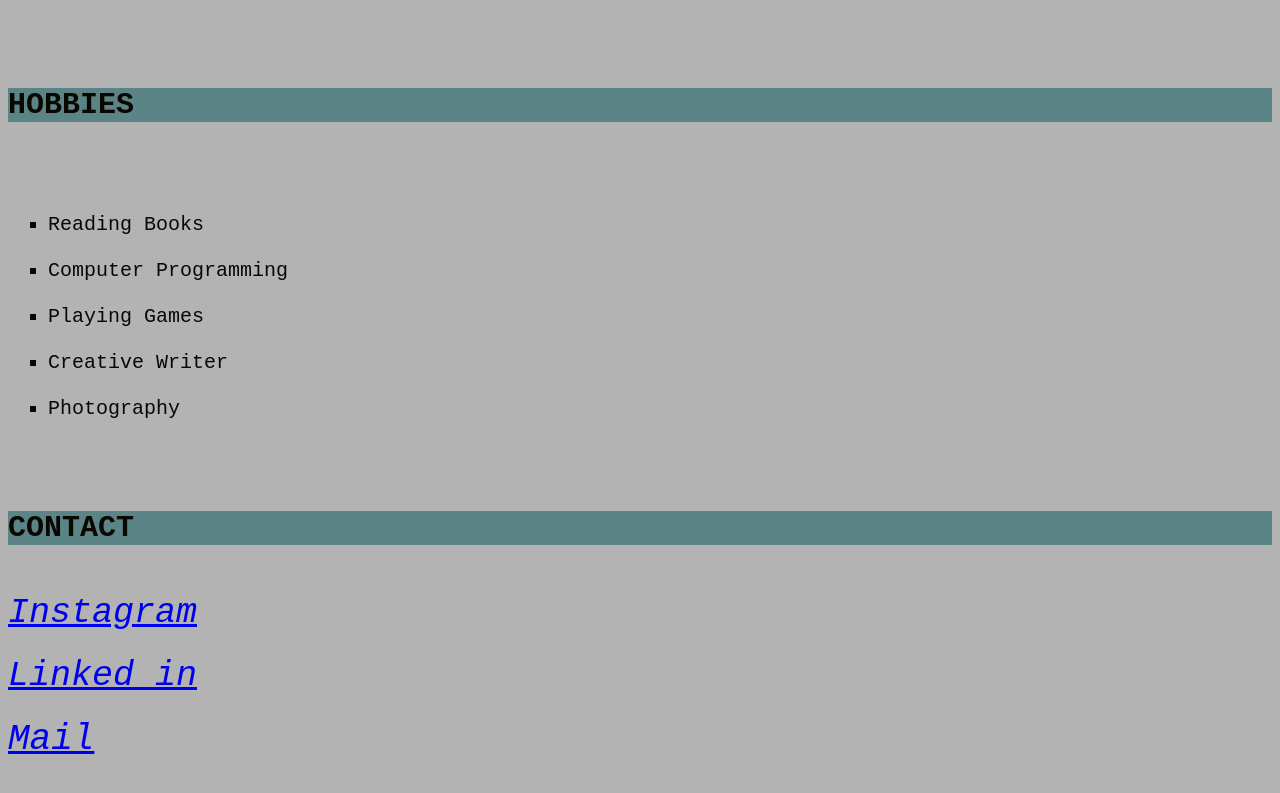
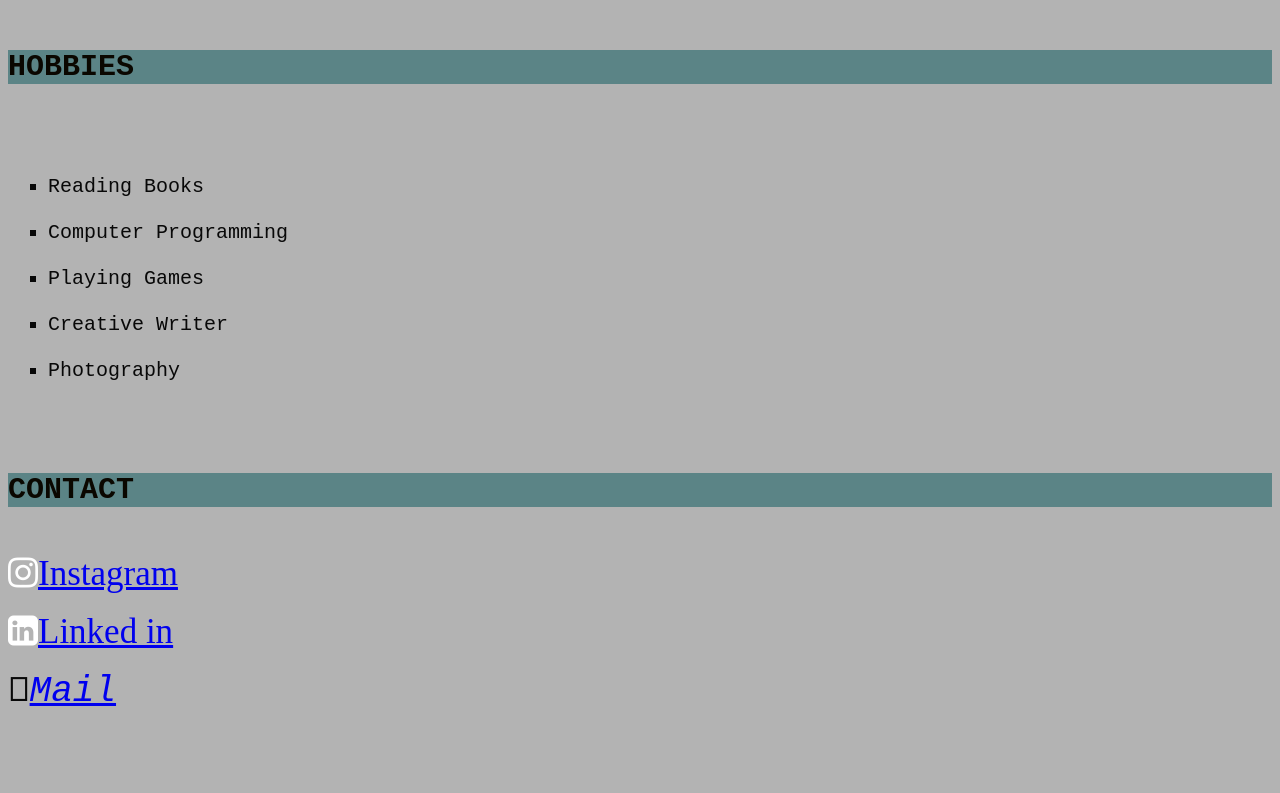
Before and after one commit to Yarrasaisiddhu/portfolio, a plain HTML site: page index.html in a window 1280 px wide. Shown: the part 1657-2450 px from the top of the page. Drawn offline with nearby package versions, Linux system fonts and the light colour scheme.

Commit message:
Update index.html

```diff
--- a/index.html
+++ b/index.html
@@ -1,5 +1,11 @@
-html>
+<html>
 <head>
+	<meta name="viewport" content="width=device-width, initial-scale=1">
+<link rel="stylesheet" href="https://cdnjs.cloudflare.com/ajax/libs/font-awesome/4.7.0/css/font-awesome.min.css">
+<link href="https://fonts.googleapis.com/icon?family=Material+Icons" rel="stylesheet">
+<meta name='viewport' content='width=device-width, initial-scale=1'>
+<link rel="stylesheet" href="style.css">
+    <script src="https://cdnjs.cloudflare.com/ajax/libs/OwlCarousel2/2.3.4/owl.carousel.min.js"></script>
 <style>
 h3{
 	color:E69900;
```
